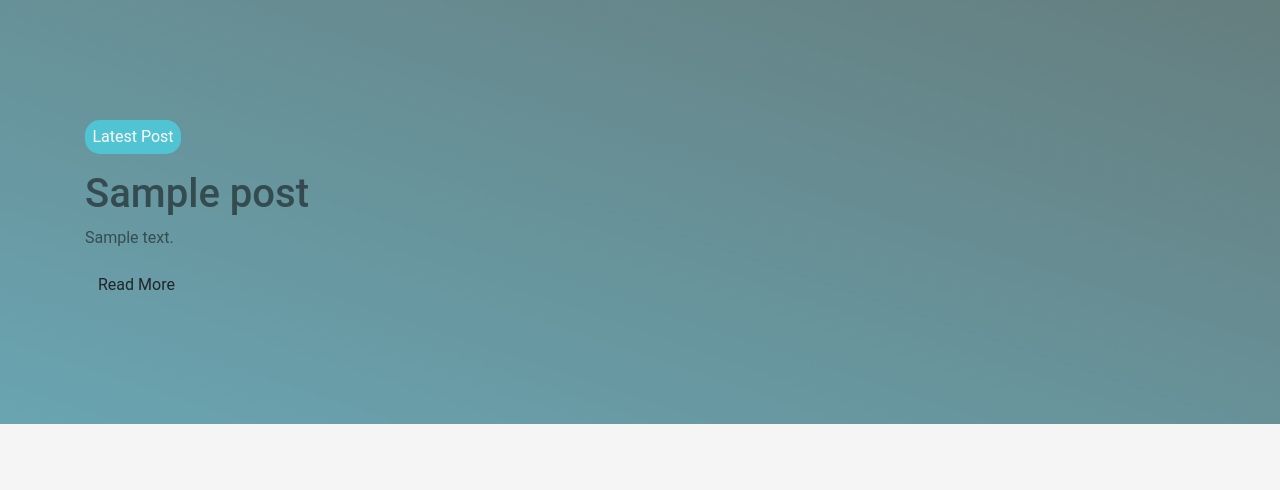
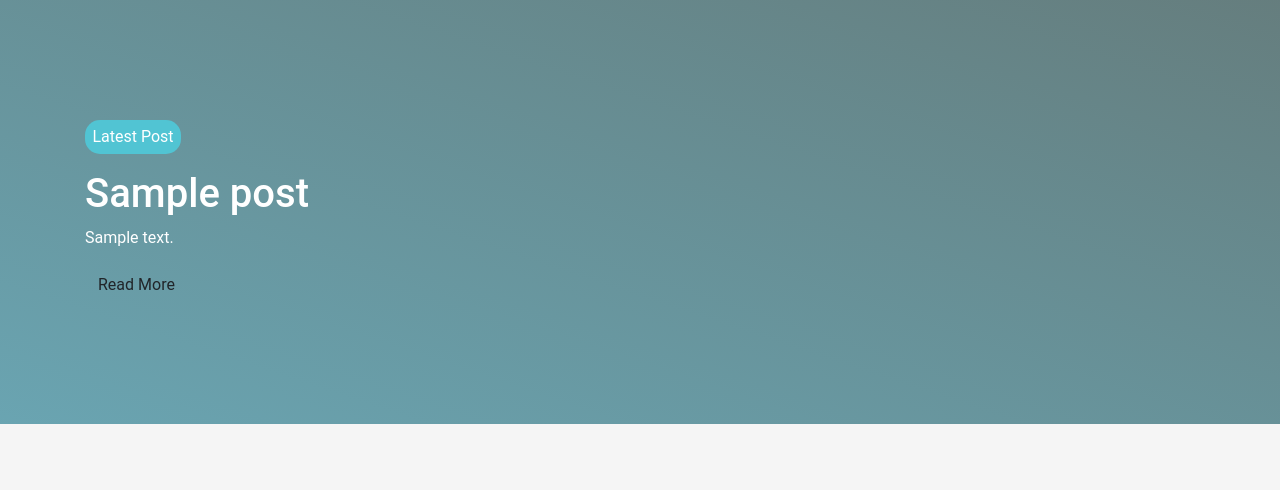
Before and after one commit to friskycodeur/IPL-fanstation, a Django app: page / in a window 1280 px wide. Shown: the part 56-546 px from the top of the page. Run offline with Django 3.2, Linux system fonts and the light colour scheme; tables that the repository leaves empty hold one stand-in row (values such as "Sample post").

Commit message:
made some color changes

```diff
--- a/templates/home.html
+++ b/templates/home.html
@@ -11,8 +11,8 @@
 
 
             <p class="tag">Latest Post</p>
-            <h1 class="text-black-50">{{post.title}}</h1>
-            <p class="text-black-50">
+            <h1 class="text-white">{{post.title}}</h1>
+            <p class="text-white">
               {{post.content|truncatechars:90}}
             </p>
             <a href="{% url 'post-detail' post.id %}" class="btn btn-white">Read More</a>
```
